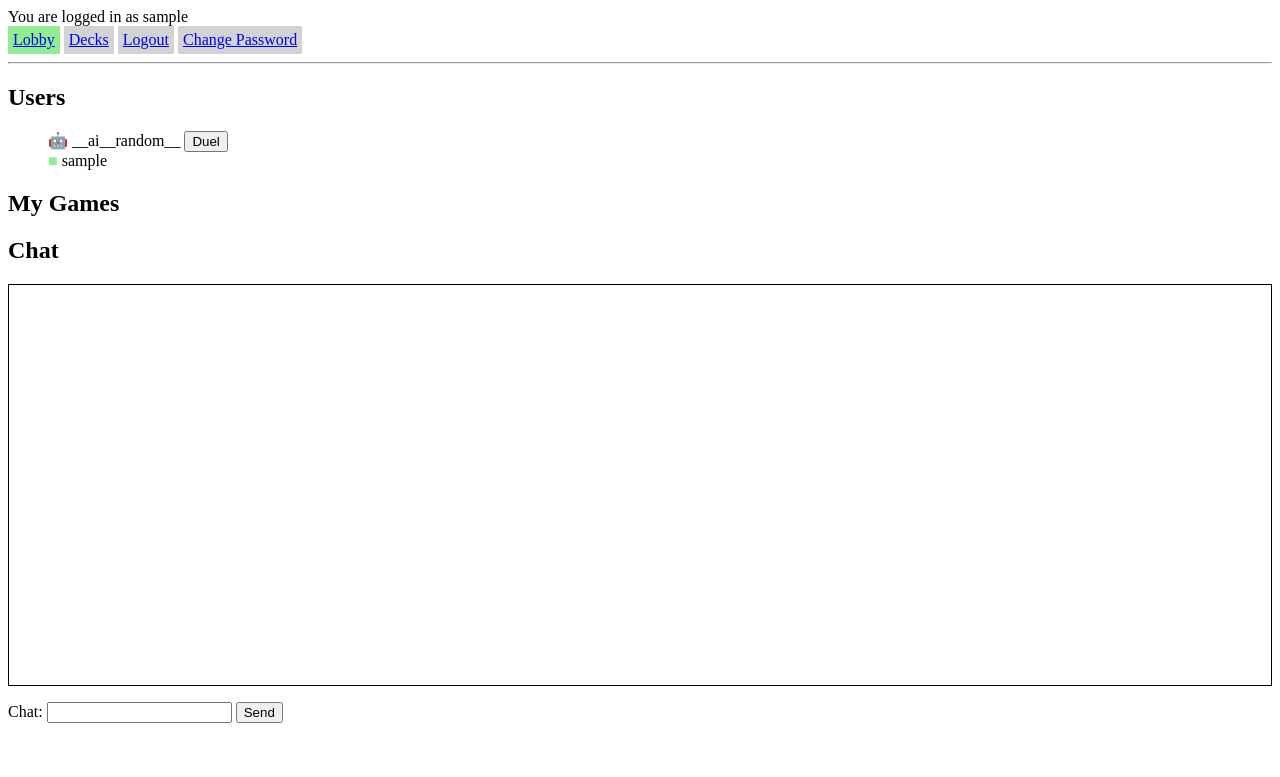
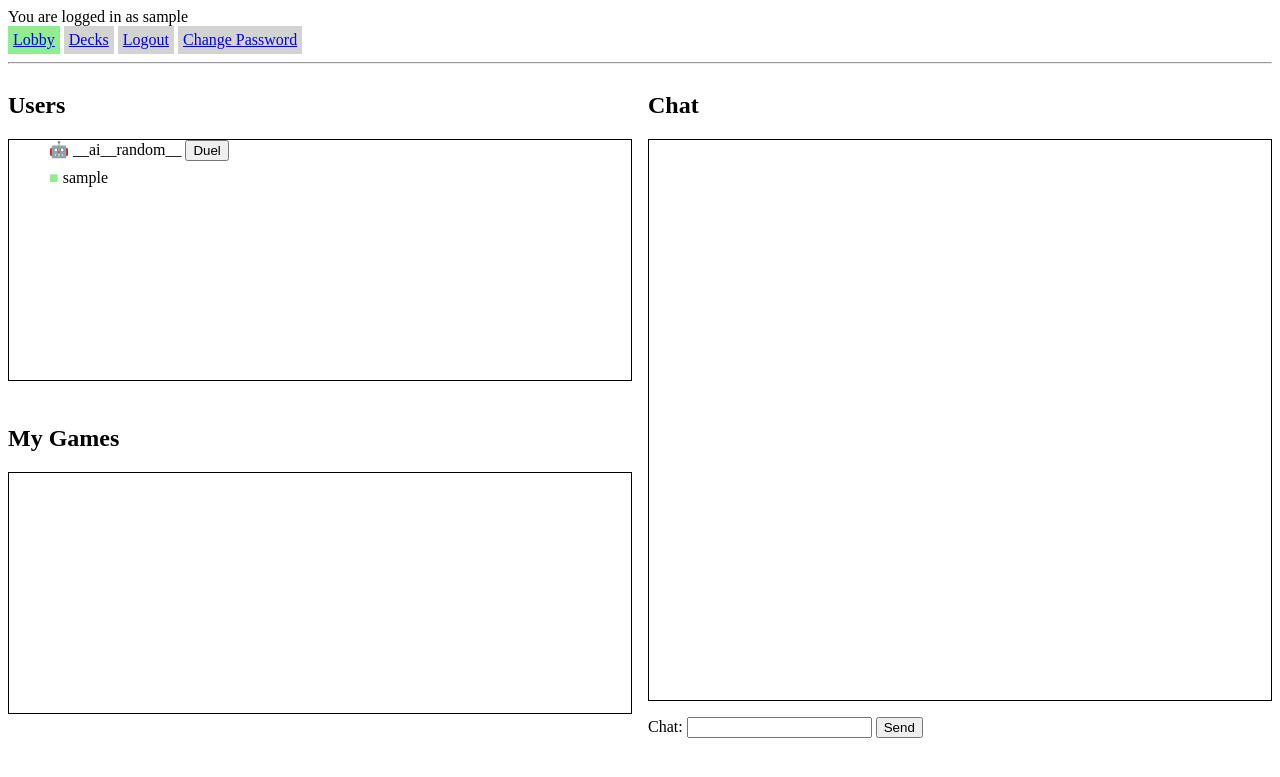
Before and after one commit to leovt/bote, a Flask app: page / in a window 1280 px wide. Shown: the top 777 px of the page. Run offline with Flask 2, Linux system fonts and the light colour scheme; the visitor is signed in with stand-in values (Sample User, id 1); data comes from the database, SQL or seed files in the repository; data that the repository does not hold is empty.

Commit message:
improved layout

```diff
--- a/app/templates/lobby.html
+++ b/app/templates/lobby.html
@@ -1,17 +1,25 @@
 {% extends "base.html" %}
 
 {% block content %}
+  <div id="grid-lobby">
+    <div id="cell-users">
     <h2>Users</h2>
-    <ul id="users">
+    <ul id="users" class="scroll-list">
       <li class="robot_user">__ai__random__ <button onclick="duel('__ai__random__')">Duel</button></li>
     </ul>
+    </div>
+    <div id="cell-games">
     <h2>My Games</h2>
-    <ul id="games"></ul>
+    <ul id="games" class="scroll-list"></ul>
+  </div>
+  <div id="cell-chat">
     <h2>Chat</h2>
-    <ul id="chat"></ul>
+    <ul id="chat" class="scroll-list"></ul>
     <label for="chat_msg">Chat:</label>
     <input type='text' id="chat_msg" onkeyup="if (event.keyCode === 13) {send_msg();}"></input>
     <button onclick="send_msg();">Send</button>
+    </div>
+  </div>
 {% endblock %}
 
 {% block afterbody %}
--- a/client/main.css
+++ b/client/main.css
@@ -1,5 +1,6 @@
 ul#users {
   list-style-type: none;
+  height: 30vh;
 }
 
 ul#users > li.user-here::before {
@@ -17,6 +18,14 @@ ul#users > li.robot_user::before {
   color: grey;
 }
 
+ul#games {
+  height: 30vh;
+}
+
+ul#chat {
+  height: 70vh;
+}
+
 .chat_message {
   background: lightblue;
   border: 1px solid black;
@@ -29,13 +38,12 @@ ul#users > li.robot_user::before {
   box-sizing: border-box;
 }
 
-#chat {
-  height: 50vh;
+.scroll-list {
   border: 1px solid black;
   overflow-y: scroll;
 }
 
-#chat li {
+.scroll-list li {
   padding-right: 0.5rem;
   padding-bottom: 0.5rem;
 }
@@ -85,3 +93,25 @@ div.player {
 div.player.ready {
   background: lightgreen;
 }
+
+#grid-lobby {
+  display: grid;
+  grid-template-columns: 1fr 1fr;
+  grid-template-rows: 1fr 1fr;
+  column-gap: 1em;
+}
+
+#cell-users {
+  grid-column: 1;
+  grid-row: 1;
+}
+
+#cell-games {
+  grid-column: 1;
+  grid-row: 2
+}
+
+#cell-chat {
+  grid-column: 2;
+  grid-row: 1 / 3;
+}
```
